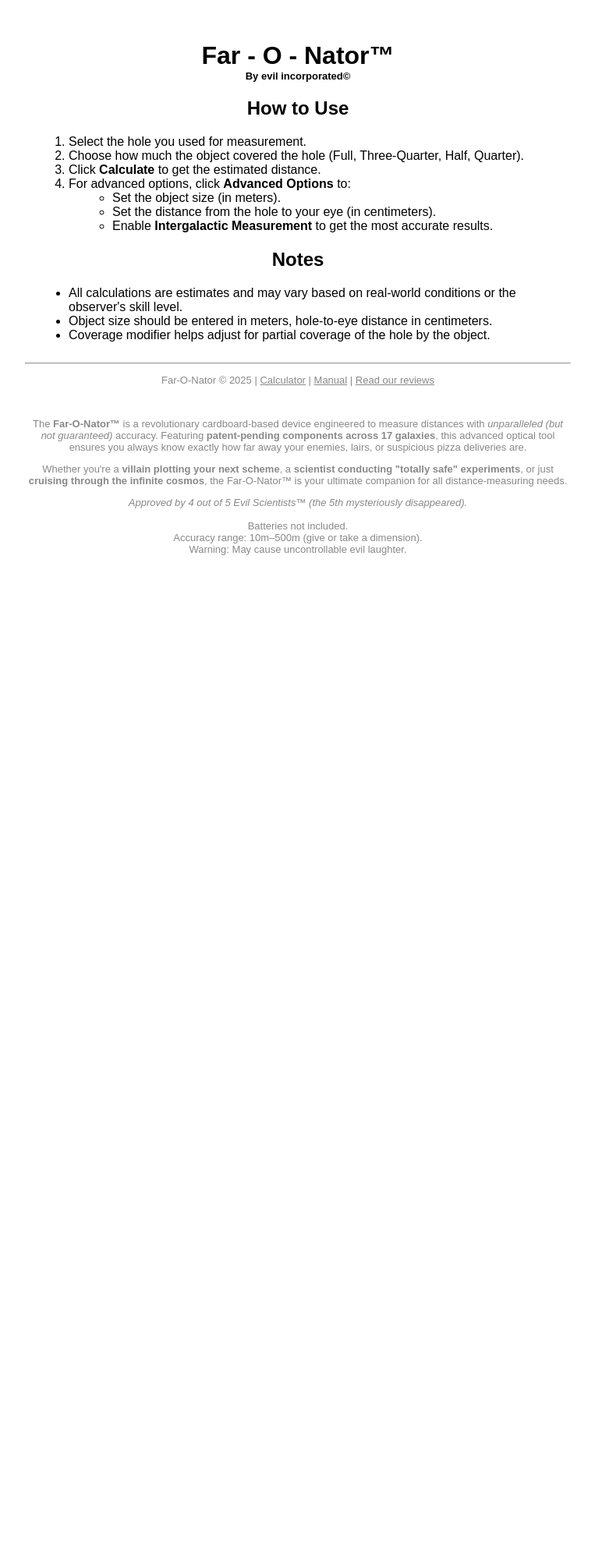
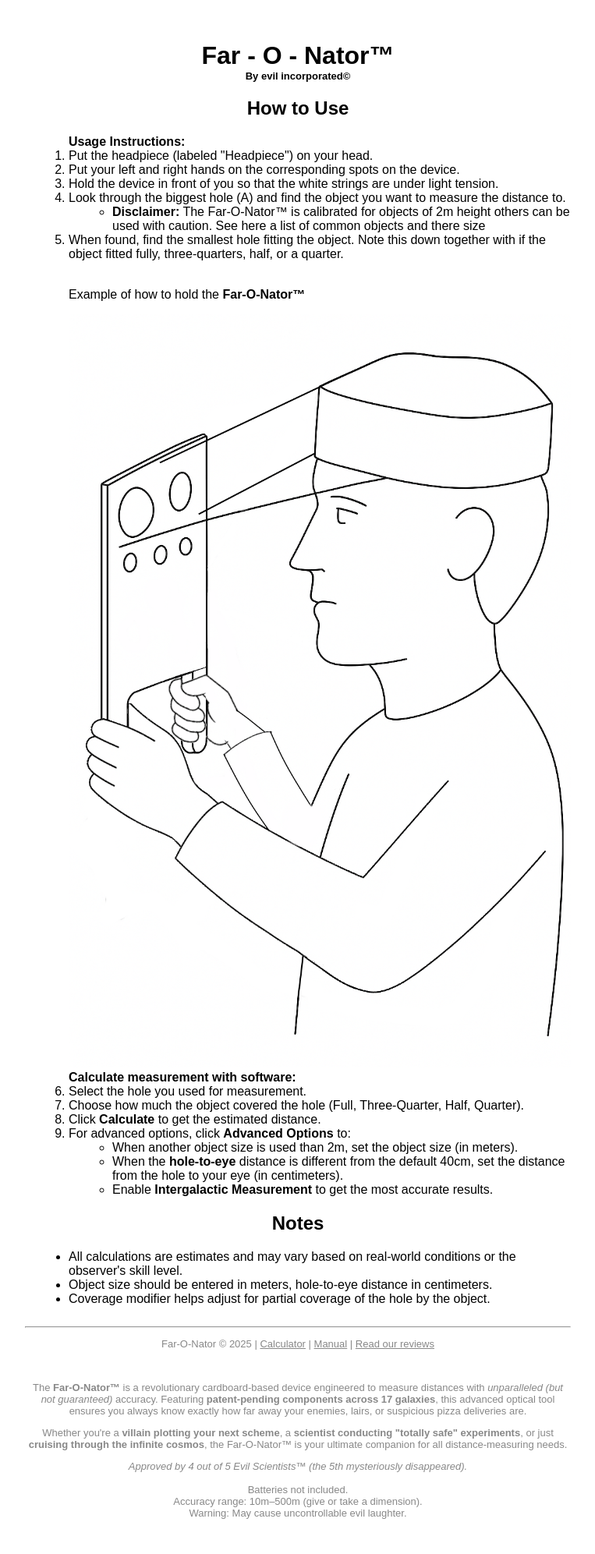
Before and after one commit to DBerkey/IKT110_Berkeij, a Django app: page /manual/ in a window 1280 px wide. Shown: the whole page at 78% size, without its empty margins (258-1021 px from the left). Before the commit the page ends 712 px from the top, so only its background shows below. Run offline with Django 5.2, Linux system fonts and the light colour scheme.

Commit message:
updated the manuel

```diff
--- a/FarOInator/FarOInator/settings.py
+++ b/FarOInator/FarOInator/settings.py
@@ -115,6 +115,7 @@ USE_TZ = True
 # https://docs.djangoproject.com/en/5.2/howto/static-files/
 
 STATIC_URL = 'static/'
+STATICFILES_DIRS = [BASE_DIR / "static"]
 
 # Default primary key field type
 # https://docs.djangoproject.com/en/5.2/ref/settings/#default-auto-field
--- a/FarOInator/FarOInator/templates/manual.html
+++ b/FarOInator/FarOInator/templates/manual.html
@@ -1,3 +1,5 @@
+{% load static %}
+
 <!DOCTYPE html>
 <html>
 <head>
@@ -15,13 +17,27 @@
     </header>
     <h2>How to Use</h2>
     <ol>
+        <strong>Usage Instructions:</strong>
+        <li>Put the headpiece (labeled "Headpiece") on your head.</li>
+        <li>Put your left and right hands on the corresponding spots on the device.</li>
+        <li>Hold the device in front of you so that the white strings are under light tension.</li>
+        <li>Look through the biggest hole (A) and find the object you want to measure the distance to.</li>
+        <ul>
+            <li><strong>Disclaimer:</strong> The Far-O-Nator™ is calibrated for objects of 2m height others can be used with caution. See here a list of common objects and there size</li>
+        </ul>
+        <li>When found, find the smallest hole fitting the object. Note this down together with if the object fitted fully, three-quarters, half, or a quarter.</li>
+        <br>
+        <p>Example of how to hold the <strong>Far-O-Nator™</strong></p>
+        <img src="{% static 'holdingTheFarONator.png' %}" alt="Holding the Far-O-Nator" style="max-width:100%; height:auto;">
+        <br>
+        <strong>Calculate measurement with software:</strong>
         <li>Select the hole you used for measurement.</li>
         <li>Choose how much the object covered the hole (Full, Three-Quarter, Half, Quarter).</li>
         <li>Click <strong>Calculate</strong> to get the estimated distance.</li>
         <li>For advanced options, click <strong>Advanced Options</strong> to:
             <ul>
-                <li>Set the object size (in meters).</li>
-                <li>Set the distance from the hole to your eye (in centimeters).</li>
+                <li>When another object size is used than 2m, set the object size (in meters).</li>
+                <li>When the <strong>hole-to-eye</strong> distance is different from the default 40cm, set the distance from the hole to your eye (in centimeters).</li>
                 <li>Enable <strong>Intergalactic Measurement</strong> to get the most accurate results.</li>
             </ul>
         </li>
--- a/FarOInator/FarOInator/templates/review.html
+++ b/FarOInator/FarOInator/templates/review.html
@@ -22,6 +22,7 @@
         <p><strong>Dr. Evil</strong><br>⭐️⭐️⭐️⭐️⭐️<br>"It measures distances… accurately. Which is exactly what I need… for my sharks with laser beams!"</p>
         <p><strong>Lex Luthor</strong><br>⭐️⭐️☆☆☆<br>"A decent product. But until it can measure distances to Superman’s Fortress of Solitude, it’s useless to me."</p>
         <p><strong>Dr. Octopus</strong><br>⭐️⭐️⭐️⭐️⭐️<br>"Perfect! The FAR-O-NATOR™ frees up my extra arms for more important work… like grabbing bank vaults."</p>
+        <p><strong>Rick Sanchez</strong><br>⭐️⭐️⭐️⭐️⭐️<br>"Wubba lubba dub dub! This thing is a game changer for interdimensional travel and is way better than the dist 'O meter!"</p>
     </div>
     <footer style="margin-top:2em; font-size:small; color:#888; text-align: center;">
         <hr>
```
Also changed, not shown: FarOInator/static/holdingTheFarONator.png (added).
